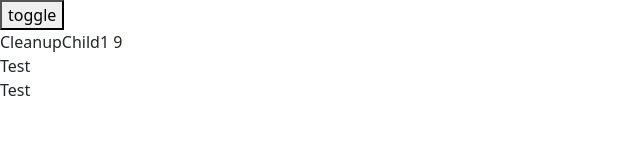
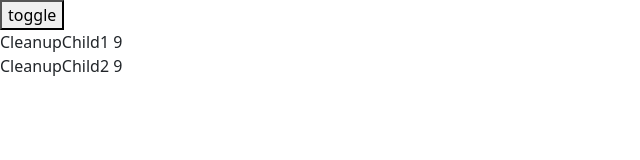
Before and after one commit to zx0938013408/TeamB_next, a Next.js app: page /cleanup in a window 1280 px wide. Both pictures are taken after a click on the button "toggle". Shown: the top 160 px of the page, without its empty margins (0-640 px from the left). Built offline with nearby package versions, Linux system fonts and the light colour scheme.

Commit message:
元件 update 時, 相當於 function 再呼叫一次

```diff
--- a/app/cleanup/page.js
+++ b/app/cleanup/page.js
@@ -1,6 +1,7 @@
 "use client";
 import React, { useState } from "react";
 import CleanupChild1 from "@/components/cleanup-child-1";
+import CleanupChild2 from "@/components/cleanup-child-2";
 
 export default function CleanUpPage() {
   const [showChild, setShowChild] = useState(false);
@@ -12,8 +13,7 @@ export default function CleanUpPage() {
       {showChild ? (
         <>
           <CleanupChild1 />
-          <div>Test</div>
-          <div>Test</div>
+          <CleanupChild2 />
         </>
       ) : null}
     </div>
--- a/components/cleanup-child-1.js
+++ b/components/cleanup-child-1.js
@@ -7,7 +7,7 @@ export default function CleanupChild1() {
     console.log("CleanupChild1 mounted");
 
     const interval_id = setInterval(() => {
-      console.log({ num });
+      // console.log({ num }); // 因為 closure, num 只會拿到 0
       setNum((old) => old + 1);
     }, 300);
 
--- /dev/null
+++ b/components/cleanup-child-2.js
@@ -0,0 +1,28 @@
+import React, { useEffect, useRef, useState } from "react";
+
+export default function CleanupChild2() {
+  const myRef = useRef();
+  let n = 0;
+
+  useEffect(() => {
+    console.log("CleanupChild2 mounted");
+
+    const interval_id = setInterval(() => {
+      n++;
+      myRef.current.innerHTML = n;
+    }, 300);
+
+    return () => {
+      console.log("CleanupChild2 will unmount");
+      clearInterval(interval_id); // 把計時器停下來
+    };
+  }, []);
+
+  return (
+    <>
+      <div>
+        CleanupChild2 <span ref={myRef}>0</span>
+      </div>
+    </>
+  );
+}
```
